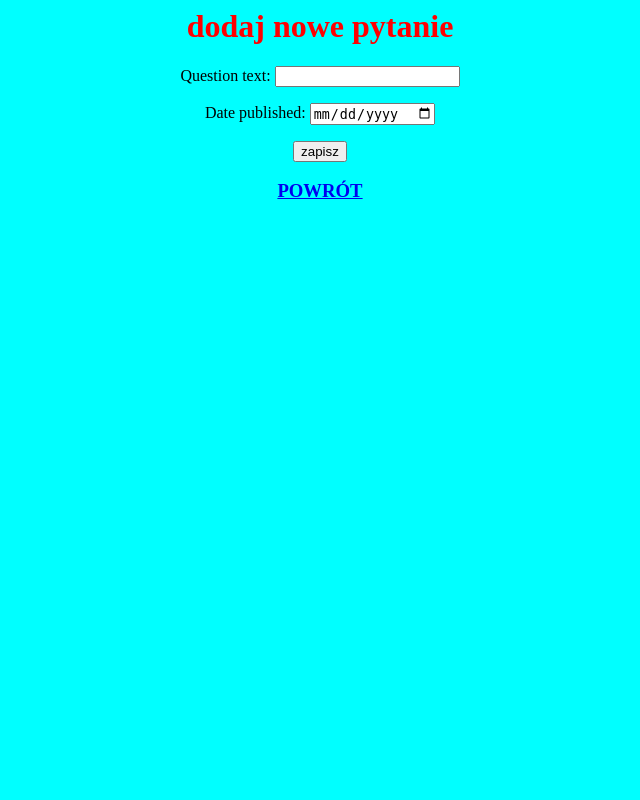
After one commit to AdriannnnO/www2, a Django app: page /newquestion/ in a window 1280 px wide. The commit adds this page. Shown: the whole page, without its empty margins (320-960 px from the left). Run offline with Django 4.2, Linux system fonts and the light colour scheme.

Commit message:
24.10.2022 lekcja (questionform)
dodanie mozliwosci dodawanie pytań przez strone /newquestion

```diff
--- /dev/null
+++ b/www1lekcja/blog/blog/forms.py
@@ -0,0 +1,13 @@
+from django import forms
+from django.forms.widgets import DateInput
+
+from .models import Question
+
+
+class QuestionForm(forms.ModelForm):
+   class Meta:
+       model = Question
+       fields = '__all__'
+       widgets = {
+           'pub_date': DateInput(attrs={'type': 'date'}),
+       }
--- /dev/null
+++ b/www1lekcja/blog/blog/static/dodawanie.css
@@ -0,0 +1,11 @@
+html{
+    background-color: aqua;
+}
+
+h2,h1,h3{
+    text-align: center;
+    color: red;
+}
+form{
+    text-align: center;
+}
--- a/www1lekcja/blog/blog/templates/question_list.html
+++ b/www1lekcja/blog/blog/templates/question_list.html
@@ -6,6 +6,9 @@
     <link rel="stylesheet" href="{% static '/style.css' %}">
 </head>
 <body>
+
+
+
 <div>
 <h1>orzeł dostawa jaboli</h1>
 </div>
@@ -26,5 +29,8 @@
       </table>
 
 </div>
+<h1> <a href="{% url 'question_add' %}">Dodaj nowe pytanie</h1>
+
+
 </body>
 </html>
--- /dev/null
+++ b/www1lekcja/blog/blog/templates/questionform.html
@@ -0,0 +1,10 @@
+{% load static %}
+<link rel='stylesheet' href='{% static '/dodawanie.css' %}'>
+<h1> dodaj nowe pytanie </h1>
+<form method="post">
+    {% csrf_token %}
+    {{ form.as_p}}
+    <input type="submit" value="zapisz">
+</form>
+
+<h3><a href="{% url 'question_list' %}">POWRÓT</h3>
--- a/www1lekcja/blog/blog/urls.py
+++ b/www1lekcja/blog/blog/urls.py
@@ -9,6 +9,7 @@ urlpatterns = [
    path('blog/', views.question_list, name='question_list'),
    path('', views.home_view),
    path('<int:question_id>/', views.question_detail, name='question_detail'),
-   path('policjant/', views.policjant)
+   path('policjant/', views.policjant),
+   path('newquestion/', views.question_add, name="question_add")
 
 ]
--- a/www1lekcja/blog/blog/views.py
+++ b/www1lekcja/blog/blog/views.py
@@ -1,11 +1,14 @@
 from .models import Question
 from django.shortcuts import render, get_object_or_404
+from .forms import QuestionForm
+from django.urls import reverse
+from django.http import HttpResponseRedirect
 
 def home_view(request):
    return render(request, 'jd.html', {})
 
 def question_list(request):
-   questions = Question.objects.all()
+   questions = Question.objects.all
    return render(request, 'question_list.html', {'questions':
 questions})
 
@@ -16,3 +19,13 @@ def question_detail(request, question_id):
 
 def policjant(request):
    return render(request, 'zasilek.html', {})
+
+def question_add(request):
+   if request.method == 'POST':
+      form = QuestionForm(request.POST)
+      if form.is_valid():
+         form.save()
+         return HttpResponseRedirect(reverse('question_list'))
+   else:
+      form = QuestionForm()
+      return render(request, 'questionform.html', {'form': form})
```
Also changed, not shown: www1lekcja/blog/blog/templates/choiceform.html (added, +10 -0 lines).
